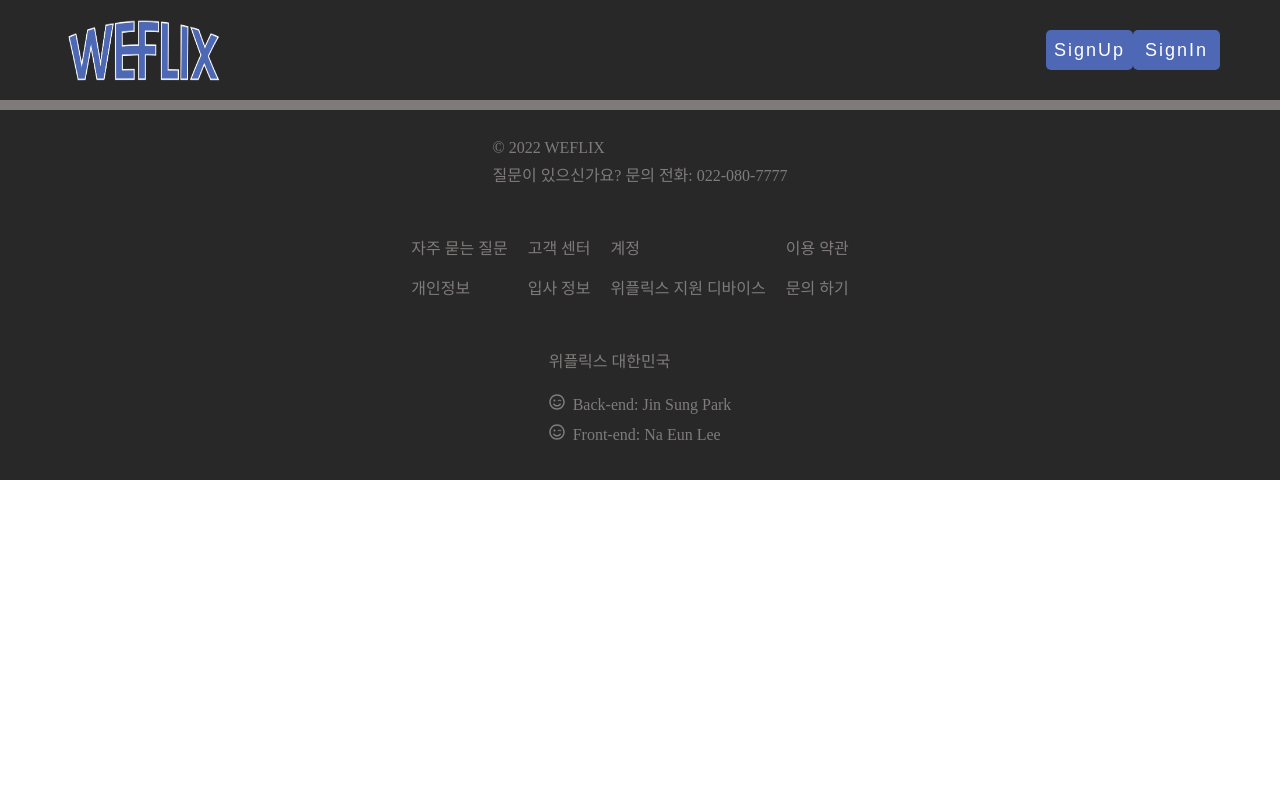
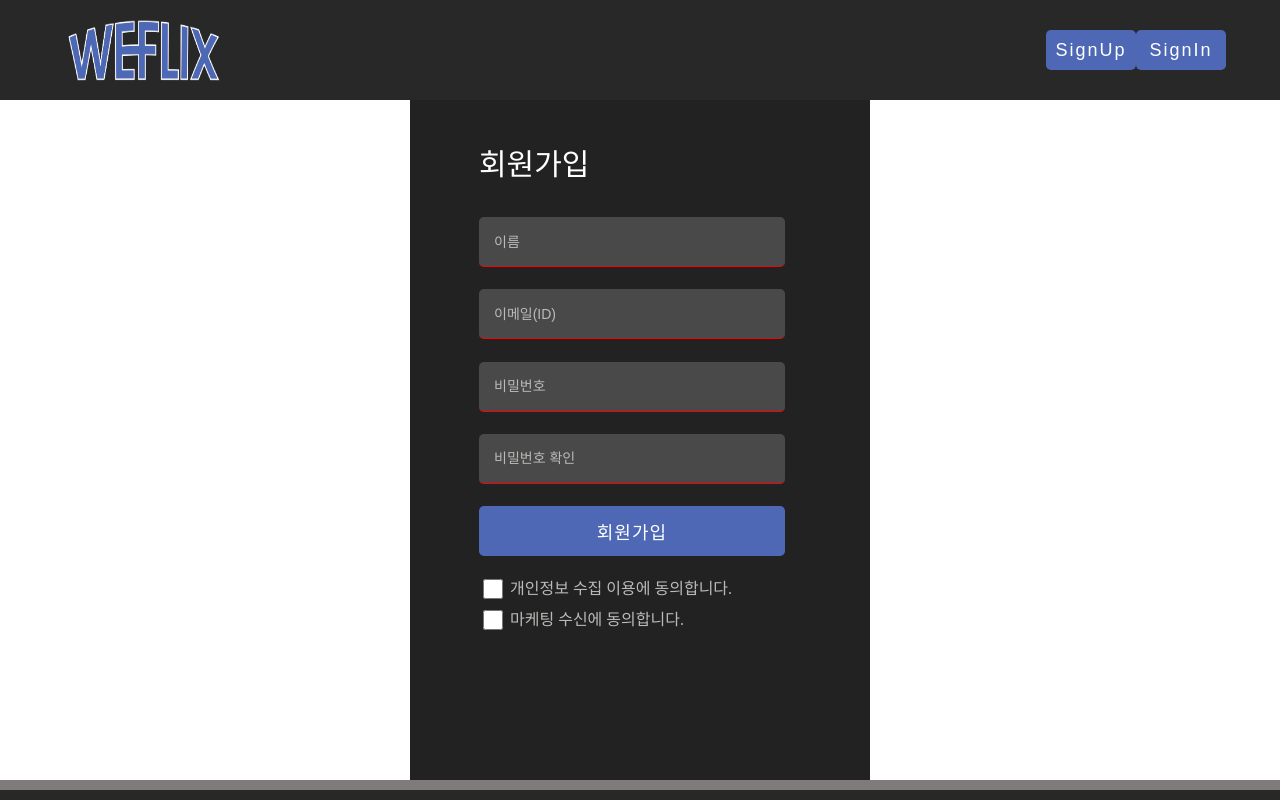
Before and after one commit to cotton-cotton/project-weflix, a React (Create React App) app: page /signup in a window 1280 px wide. Shown: the top 800 px of the page. Built offline with nearby package versions, Linux system fonts and the light colour scheme.

Commit message:
Add: 회원가입 레이아웃

```diff
--- a/src/Router.js
+++ b/src/Router.js
@@ -3,6 +3,8 @@ import { BrowserRouter, Routes, Route } from 'react-router-dom';
 import Nav from './components/Nav/Nav';
 import Footer from './components/Footer/Footer';
 import Main from './pages/Main/Main';
+import SignUp from './pages/SignUp/SignUp';
+import SignIn from './pages/SignIn/SignIn';
 
 const Router = () => {
   return (
@@ -10,6 +12,8 @@ const Router = () => {
       <Nav />
       <Routes>
         <Route path="/" element={<Main />} />
+        <Route path="/signup" element={<SignUp />} />
+        <Route path="/signin" element={<SignIn />} />
       </Routes>
       <Footer />
     </BrowserRouter>
--- /dev/null
+++ b/src/components/InputContainer/InputContainer.js
@@ -0,0 +1,25 @@
+import React, { useState } from 'react';
+import * as S from '../InputContainer/InputContainer.style';
+
+const InputContainer = ({ id, type, name, placeholder, onChange }) => {
+  const [focus, setFocus] = useState('test');
+
+  const isFocusBorder = id => {
+    setFocus(id);
+  };
+  console.log(focus);
+  return (
+    <S.InputContainer>
+      <S.Input
+        id={id}
+        name={name}
+        type={type}
+        placeholder={placeholder}
+        onChange={onChange}
+        onFocus={() => isFocusBorder(id)}
+        onBlur={() => setFocus('')}
+      />
+    </S.InputContainer>
+  );
+};
+export default InputContainer;
--- /dev/null
+++ b/src/components/InputContainer/InputContainer.style.js
@@ -0,0 +1,23 @@
+import styled from 'styled-components';
+
+export const InputContainer = styled.div``;
+export const InputName = styled.p`
+  margin-bottom: 10px;
+  color: ${({ theme }) => theme.white};
+`;
+export const Input = styled.input`
+  width: 95%;
+  height: 50px;
+  margin-bottom: 5px;
+  padding-left: 15px;
+  background-color: ${({ theme }) => theme.deepGray};
+  font-size: ${({ theme }) => theme.small};
+  border-radius: 5px;
+  border: none;
+  outline: none;
+  &::placeholder {
+    color: ${({ theme }) => theme.lightGray};
+  }
+  border-bottom: ${({ id, focus }) =>
+    focus !== '' ? '1px solid red' : '1px solid teal'};
+`;
--- a/src/components/Nav/Nav.js
+++ b/src/components/Nav/Nav.js
@@ -1,16 +1,23 @@
 import React, { useState } from 'react';
 import * as S from '../Nav/Nav.style';
 import LogoImg from '../../assets/logo3.png';
+import { Link } from 'react-router-dom';
 
 const Nav = () => {
   return (
     <S.Wrapper>
       <S.LogoContainer>
-        <S.Logo src={LogoImg} alt="logo" />
+        <Link to="/">
+          <S.Logo src={LogoImg} alt="logo" />
+        </Link>
       </S.LogoContainer>
       <S.LogInContainer>
-        <S.SignUp>SignUp</S.SignUp>
-        <S.SignIn>SignIn</S.SignIn>
+        <Link to="/signup">
+          <S.SignUp>SignUp</S.SignUp>
+        </Link>
+        <Link to="/signin">
+          <S.SignIn>SignIn</S.SignIn>
+        </Link>
       </S.LogInContainer>
     </S.Wrapper>
   );
--- a/src/components/Nav/Nav.style.js
+++ b/src/components/Nav/Nav.style.js
@@ -29,6 +29,7 @@ export const SignIn = styled.button`
   letter-spacing: 2px;
   border-radius: 5px;
   border: none;
+  cursor: pointer;
 `;
 export const SignUp = styled.button`
   width: 90px;
@@ -40,4 +41,5 @@ export const SignUp = styled.button`
   letter-spacing: 2px;
   border-radius: 5px;
   border: none;
+  cursor: pointer;
 `;
--- /dev/null
+++ b/src/pages/SignIn/SignIn.js
@@ -0,0 +1,8 @@
+import React, { useState } from 'react';
+import * as S from './SignIn.style';
+
+const SignIn = () => {
+  return <div>signIn</div>;
+};
+
+export default SignIn;
--- /dev/null
+++ b/src/pages/SignIn/SignIn.style.js
@@ -0,0 +1 @@
+import styled from 'styled-components';
--- /dev/null
+++ b/src/pages/SignUp/SignUp.js
@@ -0,0 +1,62 @@
+import React, { useState } from 'react';
+import * as S from '../SignUp/SignUp.style';
+import InputContainer from '../../components/InputContainer/InputContainer';
+import { SignUpData } from '../SignUp/SignUpData';
+
+const SignUp = () => {
+  const [inputValue, setInputValue] = useState({
+    userName: '',
+    userEmail: '',
+    userPassword: '',
+    userPasswordConfirm: '',
+  });
+
+  const { userName, userEmail, userPassword, userPasswordConfirm } = inputValue;
+
+  const handleInput = event => {
+    const { id, value } = event.target;
+    setInputValue({
+      ...inputValue,
+      [id]: value,
+    });
+  };
+  return (
+    <S.SignUpWrapper>
+      <S.SignUpContainer>
+        <S.EntryContainer>
+          <S.Title>회원가입</S.Title>
+          {SignUpData.map(list => {
+            return (
+              <InputContainer
+                key={list.id}
+                id={list.id}
+                name={list.name}
+                placeholder={list.placeholder}
+                text={list.text}
+                type={list.type}
+                onchange={handleInput}
+              />
+            );
+          })}
+          <S.ButtonContainer>
+            <S.SignUpButton>회원가입</S.SignUpButton>
+          </S.ButtonContainer>
+        </S.EntryContainer>
+        <S.CheckboxContainer>
+          <S.PolicyAgree>
+            <S.Policy type="checkbox" />
+            <S.CheckboxContent>
+              개인정보 수집 이용에 동의합니다.
+            </S.CheckboxContent>
+          </S.PolicyAgree>
+          <S.PersonalAgree>
+            <S.Personal type="checkbox" />
+            <S.CheckboxContent>마케팅 수신에 동의합니다.</S.CheckboxContent>
+          </S.PersonalAgree>
+        </S.CheckboxContainer>
+      </S.SignUpContainer>
+    </S.SignUpWrapper>
+  );
+};
+
+export default SignUp;
--- /dev/null
+++ b/src/pages/SignUp/SignUp.style.js
@@ -0,0 +1,77 @@
+import styled from 'styled-components';
+
+export const SignUpWrapper = styled.div`
+  display: flex;
+  justify-content: center;
+`;
+export const SignUpContainer = styled.div`
+  display: flex;
+  flex-direction: column;
+  align-items: center;
+  width: 460px;
+  height: 680px;
+  padding: 50px 0;
+  background-color: ${({ theme }) => theme.black};
+`;
+export const EntryContainer = styled.form`
+  display: flex;
+  flex-direction: column;
+  justify-content: space-between;
+  width: 70%;
+  height: 70%;
+  margin-bottom: 20px;
+`;
+export const Title = styled.p`
+  margin-bottom: 20px;
+  color: ${({ theme }) => theme.white};
+  font-size: ${({ theme }) => theme.large};
+`;
+export const ButtonContainer = styled.div``;
+export const SignUpButton = styled.button`
+  display: flex;
+  align-items: center;
+  justify-content: center;
+  width: 95%;
+  height: 50px;
+  color: ${({ theme }) => theme.white};
+  background-color: ${({ theme }) => theme.mainBlue};
+  font-size: ${({ theme }) => theme.medium};
+  letter-spacing: 1px;
+  border-radius: 5px;
+  border: none;
+`;
+export const CheckboxContainer = styled.div`
+  display: flex;
+  flex-direction: column;
+  width: 70%;
+`;
+export const PolicyAgree = styled.span`
+  display: flex;
+  align-items: center;
+  margin-bottom: 5px;
+`;
+export const PersonalAgree = styled.span`
+  display: flex;
+  align-items: center;
+`;
+export const Policy = styled.input`
+  width: 20px;
+  height: 20px;
+  margin-right: 7px;
+  border: none;
+  accent-color: ${({ theme }) => theme.middleGray};
+`;
+export const Personal = styled.input`
+  width: 20px;
+  height: 20px;
+  margin-right: 7px;
+  border: none;
+  accent-color: ${({ theme }) => theme.middleGray};
+`;
+export const CheckboxContent = styled.p`
+  color: ${({ theme }) => theme.lightGray};
+`;
+
+export const test = styled.input`
+  border-bottom: 1px solid red;
+`;
--- /dev/null
+++ b/src/pages/SignUp/SignUpData.js
@@ -0,0 +1,26 @@
+export const SignUpData = [
+  {
+    id: 'name',
+    name: 'userName',
+    placeholder: '이름',
+    type: 'text',
+  },
+  {
+    id: 'email',
+    name: 'userEmail',
+    placeholder: '이메일(ID)',
+    type: 'text',
+  },
+  {
+    id: 'password',
+    name: 'userPassword',
+    placeholder: '비밀번호',
+    type: 'text',
+  },
+  {
+    id: 'name',
+    name: 'passwordConfirm',
+    placeholder: '비밀번호 확인',
+    type: 'text',
+  },
+];
--- a/src/styles/theme.js
+++ b/src/styles/theme.js
@@ -3,6 +3,7 @@ const theme = {
   black: '#222',
   navBlack: '#282828',
   mainBlue: '#4E68B5',
+  deepGray: '#494949',
   middleGray: '#7f7b7b',
   lightGray: '#babab8',
 
@@ -12,7 +13,7 @@ const theme = {
   big: '50px',
   large: '30px',
   medium: '18px',
-  small: '12px',
+  small: '14px',
 
   bold: '700',
   normal: '400',
```
Also changed, not shown: public/data/SignUpListData.json (added, +26 -0 lines).
